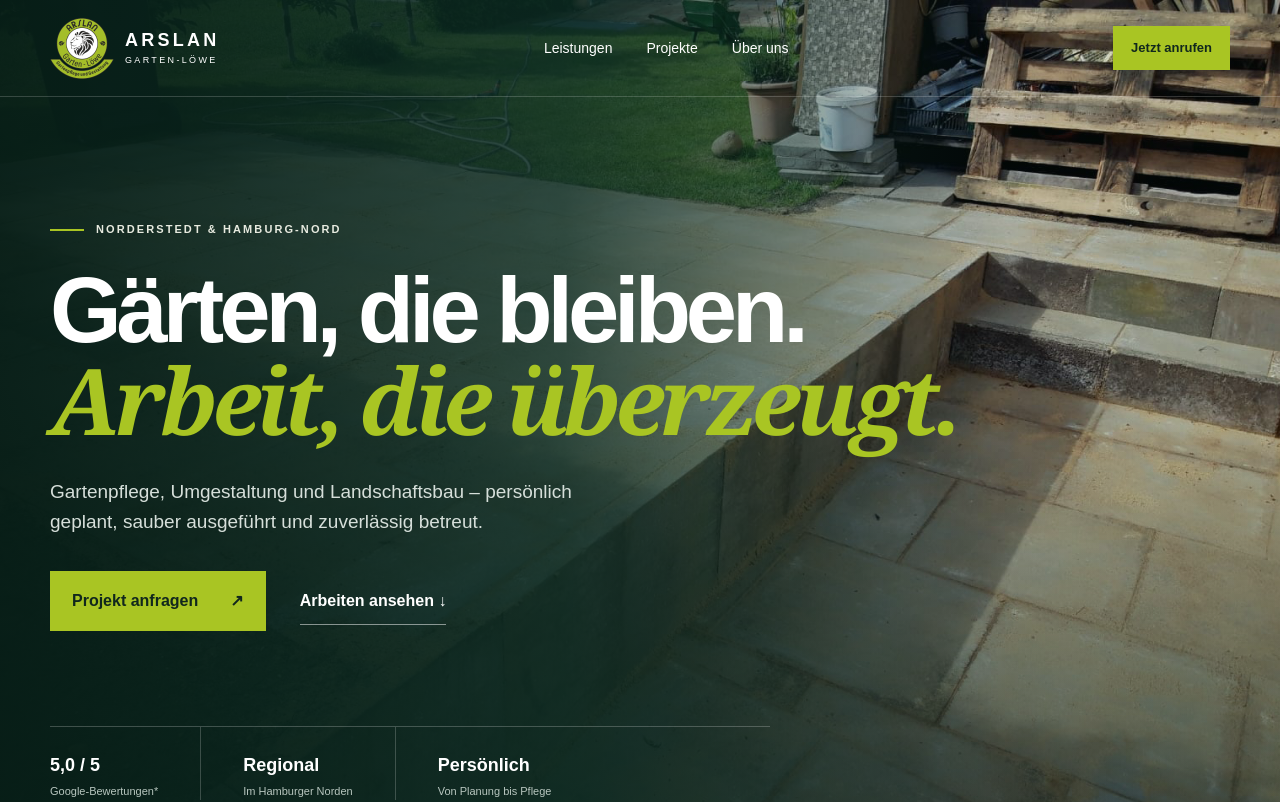
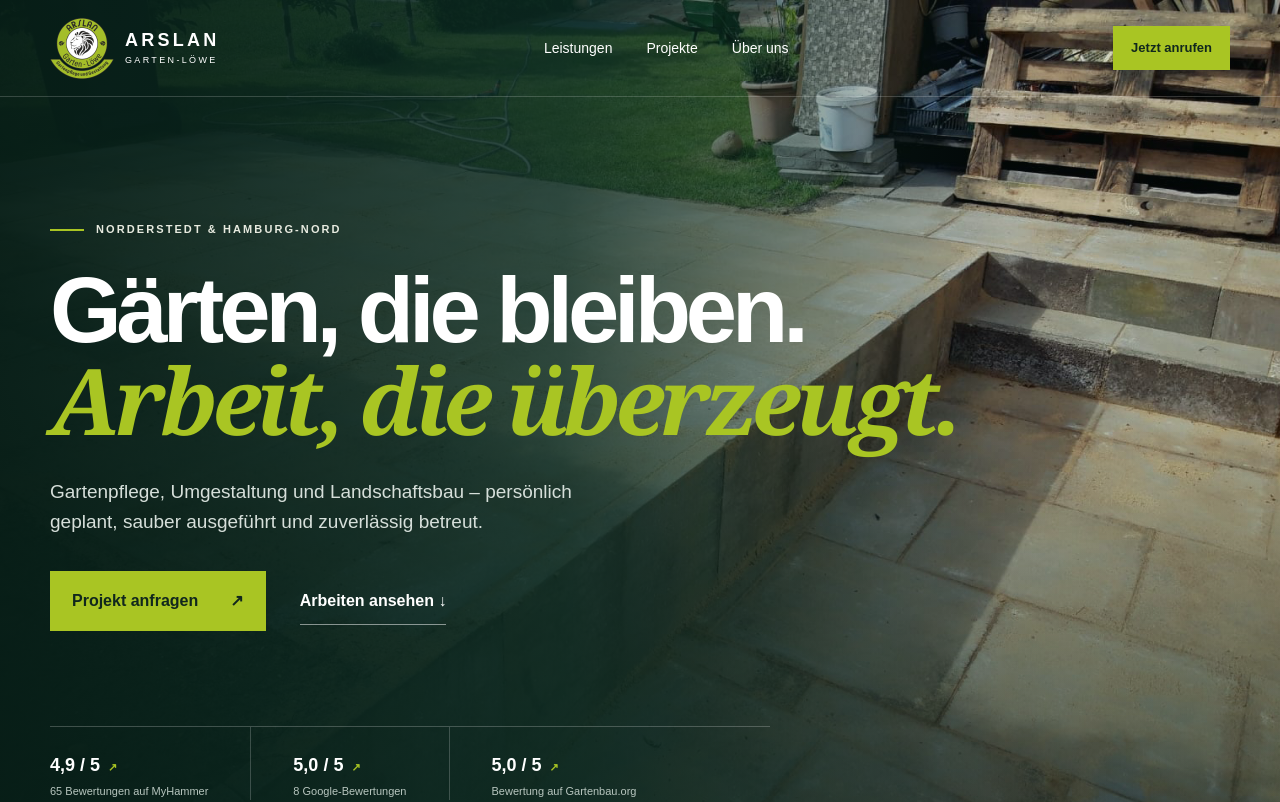
Before and after one commit to rem0ulade/arslan-gartenloewe, a Next.js app: page / in a window 1280 px wide. Shown: the top 802 px of the page. Built offline with nearby package versions, Linux system fonts and the light colour scheme.

Commit message:
Move review profiles into hero

```diff
--- a/app/page.tsx
+++ b/app/page.tsx
@@ -53,9 +53,9 @@ export default function Home() {
             <a className="text-link" href="#projekte">Arbeiten ansehen <span aria-hidden="true">↓</span></a>
           </div>
           <div className="hero-proof">
-            <div><strong>5,0 / 5</strong><span>Google-Bewertungen*</span></div>
-            <div><strong>Regional</strong><span>Im Hamburger Norden</span></div>
-            <div><strong>Persönlich</strong><span>Von Planung bis Pflege</span></div>
+            <a href="https://www.my-hammer.de/auftragnehmer/arslan-gartenpflege-und-gestaltung/bewertungen" target="_blank" rel="noreferrer" aria-label="65 Bewertungen bei MyHammer ansehen"><strong>4,9 / 5 <b>↗</b></strong><span>65 Bewertungen auf MyHammer</span></a>
+            <a href="https://www.provenexpert.com/de-de/arslan-garten-loewe-gartenpflege-garten-landschaftsbau/" target="_blank" rel="noreferrer" aria-label="Google-Bewertungen über ProvenExpert ansehen"><strong>5,0 / 5 <b>↗</b></strong><span>8 Google-Bewertungen</span></a>
+            <a href="https://www.gartenbau.org/norderstedt/arslan-garten-loewe-gartenpflege-garten-landschaftsbau-aUOsYJ" target="_blank" rel="noreferrer" aria-label="Bewertung bei Gartenbau.org ansehen"><strong>5,0 / 5 <b>↗</b></strong><span>Bewertung auf Gartenbau.org</span></a>
           </div>
         </div>
       </section>
@@ -112,7 +112,7 @@ export default function Home() {
 
       <section id="kontakt" className="contact-section reveal"><div className="shell contact-grid"><div><p className="eyebrow"><span /> Ihr Garten. Unser nächstes Projekt.</p><h2>Erzählen Sie uns,<br/>was Sie <em>vorhaben.</em></h2></div><div className="contact-actions"><a className="button light" href="mailto:info@arslan-gartenloewe.de?subject=Projektanfrage%20über%20die%20Website">E-Mail schreiben <span>↗</span></a><a href="tel:+4917685466600">+49 176 854 66 600</a><a href="https://wa.me/4917685466600" target="_blank" rel="noreferrer">Per WhatsApp anfragen ↗</a></div></div></section>
 
-      <footer><div className="shell footer-grid"><a href="#start" className="brand footer-brand"><img src={`${base}/logo.png`} alt=""/><span><strong>ARSLAN</strong><small>GARTEN-LÖWE</small></span></a><div><strong>Kontakt</strong><a href="tel:+4917685466600">+49 176 854 66 600</a><a href="mailto:info@arslan-gartenloewe.de">info@arslan-gartenloewe.de</a></div><div><strong>Standort</strong><p>Friedrichsgaber Weg 411<br/>22846 Norderstedt</p></div><div><strong>Rechtliches</strong><a href="https://arslan-gartenloewe.de/privacy-policy" target="_blank" rel="noreferrer">Datenschutz</a><a href="mailto:info@arslan-gartenloewe.de?subject=Impressum">Impressum anfragen</a></div></div><div className="shell footer-bottom"><span>© {new Date().getFullYear()} Arslan Garten-Löwe</span><span>* Bewertungshinweis im Quellenabschnitt der Website-Analyse.</span></div></footer>
+      <footer><div className="shell footer-grid"><a href="#start" className="brand footer-brand"><img src={`${base}/logo.png`} alt=""/><span><strong>ARSLAN</strong><small>GARTEN-LÖWE</small></span></a><div><strong>Kontakt</strong><a href="tel:+4917685466600">+49 176 854 66 600</a><a href="mailto:info@arslan-gartenloewe.de">info@arslan-gartenloewe.de</a></div><div><strong>Standort</strong><p>Friedrichsgaber Weg 411<br/>22846 Norderstedt</p></div><div><strong>Rechtliches</strong><a href="https://arslan-gartenloewe.de/privacy-policy" target="_blank" rel="noreferrer">Datenschutz</a><a href="mailto:info@arslan-gartenloewe.de?subject=Impressum">Impressum anfragen</a></div></div><div className="shell footer-bottom"><span>© {new Date().getFullYear()} Arslan Garten-Löwe</span><span>Bewertungen: MyHammer, Google/ProvenExpert und Gartenbau.org.</span></div></footer>
 
       <div className="mobile-bar"><a href="tel:+4917685466600">Anrufen</a><a href="https://wa.me/4917685466600">WhatsApp</a></div>
     </main>
```
Also changed, not shown: app/globals.css.
